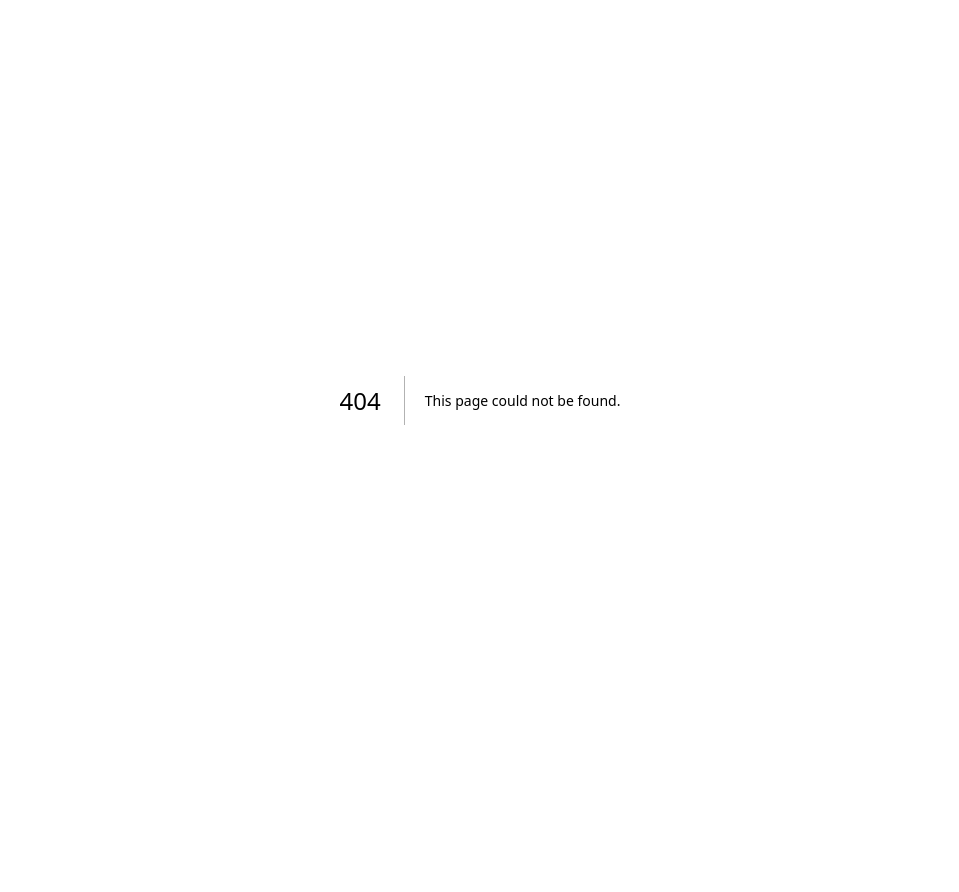
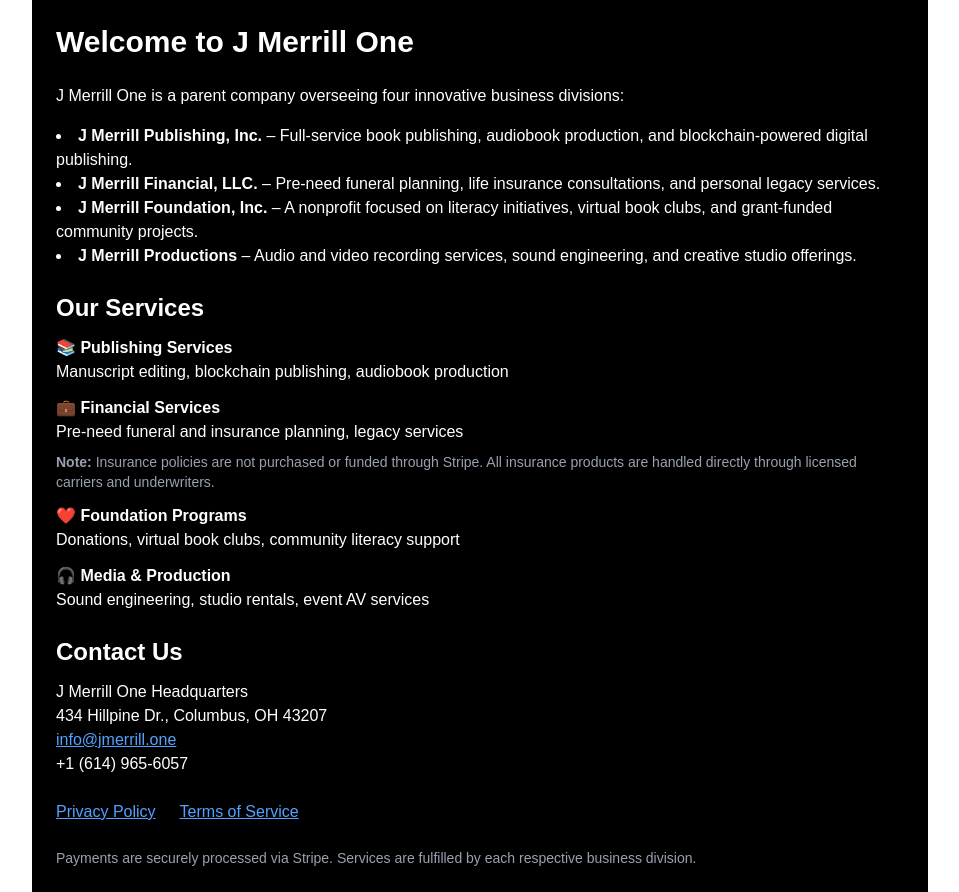
Before and after one commit to jmerrillorg/jmerrill-pub, a Next.js app: page /stripe in a window 1280 px wide. Before the commit this address had no page. Shown: the whole page, without its empty margins (160-1119 px from the left). Before the commit the page ends 800 px from the top, so only its background shows below. Built offline with nearby package versions, Linux system fonts and the light colour scheme; what @azure/msal-react would draw is missing.

Commit message:
Add Stripe verification page and legal redirects

```diff
--- /dev/null
+++ b/src/pages/privacy.jsx
@@ -0,0 +1,11 @@
+// File: /pages/privacy.jsx
+import { useEffect } from 'react';
+import { useRouter } from 'next/router';
+
+export default function PrivacyRedirect() {
+  const router = useRouter();
+  useEffect(() => {
+    router.push('https://www.jmerrill.one/legal/privacy-policy');
+  }, []);
+  return null;
+}
--- /dev/null
+++ b/src/pages/stripe.jsx
@@ -0,0 +1,57 @@
+// File: /pages/stripe.jsx
+
+import React from 'react';
+import Link from 'next/link';
+
+export default function StripeVerification() {
+  return (
+    <main className="max-w-4xl mx-auto p-6 bg-black text-white min-h-screen">
+      <h1 className="text-3xl font-bold mb-6">Welcome to J Merrill One</h1>
+
+      <p className="mb-4">
+        J Merrill One is a parent company overseeing four innovative business divisions:
+      </p>
+      <ul className="list-disc list-inside mb-6">
+        <li><strong>J Merrill Publishing, Inc.</strong> – Full-service book publishing, audiobook production, and blockchain-powered digital publishing.</li>
+        <li><strong>J Merrill Financial, LLC.</strong> – Pre-need funeral planning, life insurance consultations, and personal legacy services.</li>
+        <li><strong>J Merrill Foundation, Inc.</strong> – A nonprofit focused on literacy initiatives, virtual book clubs, and grant-funded community projects.</li>
+        <li><strong>J Merrill Productions</strong> – Audio and video recording services, sound engineering, and creative studio offerings.</li>
+      </ul>
+
+      <h2 className="text-2xl font-semibold mb-3">Our Services</h2>
+      <div className="mb-6">
+        <h3 className="font-semibold">📚 Publishing Services</h3>
+        <p>Manuscript editing, blockchain publishing, audiobook production</p>
+
+        <h3 className="font-semibold mt-3">💼 Financial Services</h3>
+        <p>Pre-need funeral and insurance planning, legacy services</p>
+        <p className="text-sm text-gray-400 mt-2">
+          <strong>Note:</strong> Insurance policies are not purchased or funded through Stripe. All insurance products are handled directly through licensed carriers and underwriters.
+        </p>
+
+        <h3 className="font-semibold mt-3">❤️ Foundation Programs</h3>
+        <p>Donations, virtual book clubs, community literacy support</p>
+
+        <h3 className="font-semibold mt-3">🎧 Media & Production</h3>
+        <p>Sound engineering, studio rentals, event AV services</p>
+      </div>
+
+      <h2 className="text-2xl font-semibold mb-3">Contact Us</h2>
+      <p className="mb-6">
+        J Merrill One Headquarters<br />
+        434 Hillpine Dr., Columbus, OH 43207<br />
+        <a href="mailto:info@jmerrill.one" className="text-blue-400 underline">info@jmerrill.one</a><br />
+        +1 (614) 965-6057
+      </p>
+
+      <div className="flex gap-6">
+        <a href="https://www.jmerrill.one/legal/privacy-policy" className="text-blue-400 underline" target="_blank" rel="noopener noreferrer">Privacy Policy</a>
+        <a href="https://www.jmerrill.one/legal/terms-and-conditions" className="text-blue-400 underline" target="_blank" rel="noopener noreferrer">Terms of Service</a>
+      </div>
+
+      <p className="mt-6 text-sm text-gray-400">
+        Payments are securely processed via Stripe. Services are fulfilled by each respective business division.
+      </p>
+    </main>
+  );
+}
--- /dev/null
+++ b/src/pages/terms.jsx
@@ -0,0 +1,11 @@
+// File: /pages/terms.jsx
+import { useEffect } from 'react';
+import { useRouter } from 'next/router';
+
+export default function TermsRedirect() {
+  const router = useRouter();
+  useEffect(() => {
+    router.push('https://www.jmerrill.one/legal/terms-and-conditions');
+  }, []);
+  return null;
+}
```
Also changed, not shown: app/layout.jsx (added).
